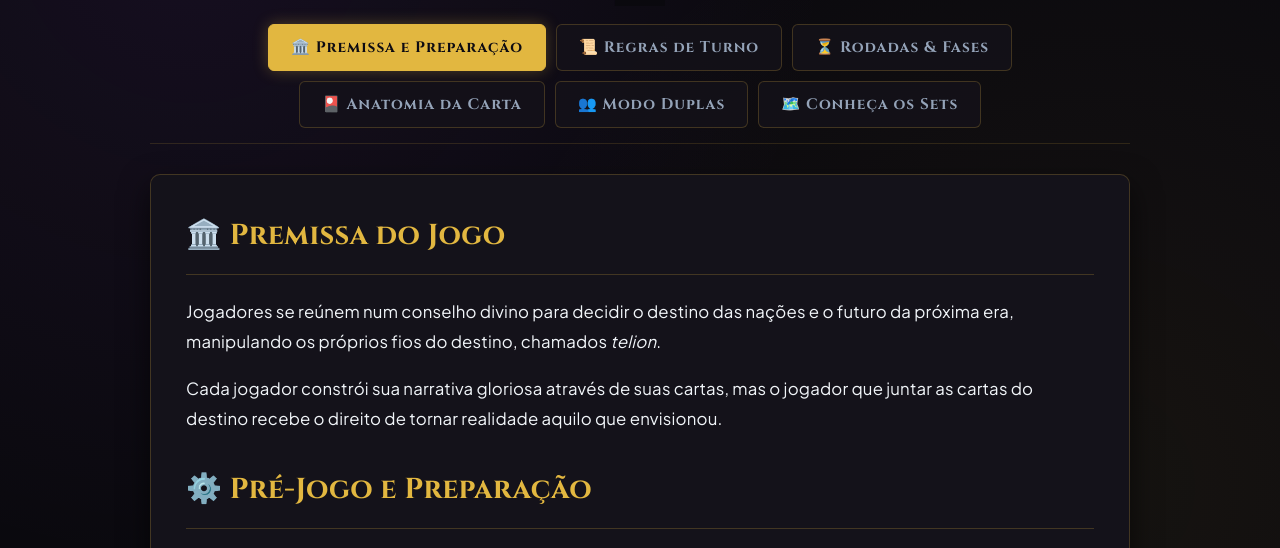
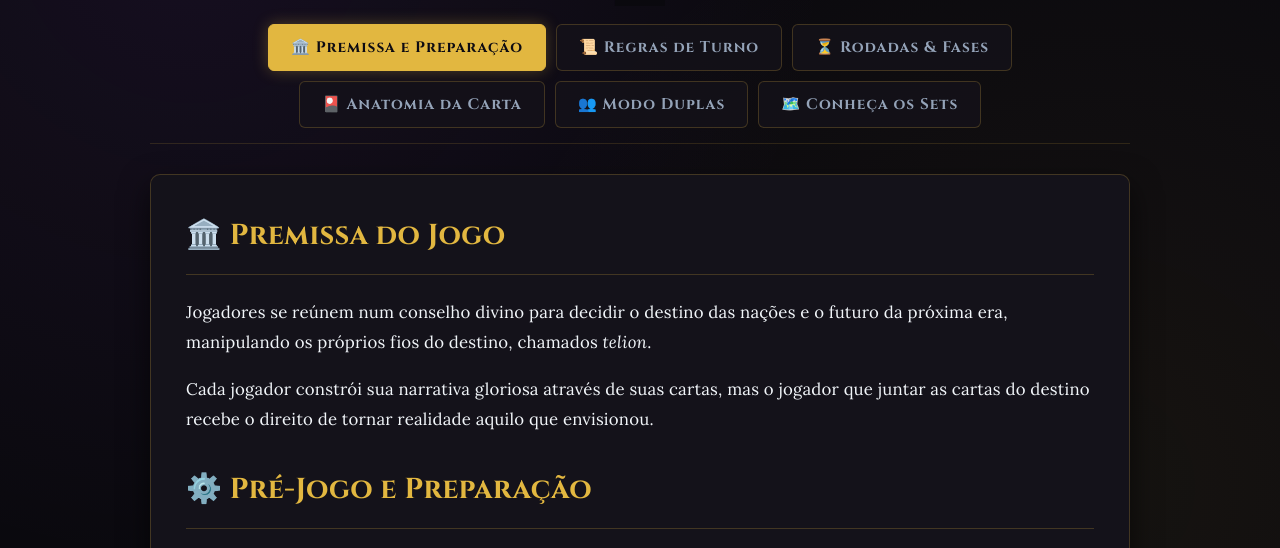
Before and after one commit to seamusgris/telion, a plain HTML site: page index.html in a window 1280 px wide. Shown: the part 193-741 px from the top of the page. Drawn offline with Linux system fonts and the light colour scheme.

Commit message:
Modify font settings and increase body font size
Updated font imports and adjusted font settings for improved typography.

```diff
--- a/index.html
+++ b/index.html
@@ -6,7 +6,7 @@
     <title>Telion — Guia Básico de Regras (versão de teste)</title>
     <link rel="icon" type="image/x-icon" href="favicon.png">
     <style>
-        @import url('https://fonts.googleapis.com/css2?family=Cinzel:wght@600;700;800&family=Plus+Jakarta+Sans:wght@400;500;600;700&display=swap');
+        @import url('https://fonts.googleapis.com/css2?family=Cinzel:wght@600;700;800&family=Lora:ital,wght@0,400;0,500;0,600;1,400&display=swap');
 
         :root {
             --bg-dark: #0a090e;
@@ -21,7 +21,7 @@
 
             /* Tipografia otimizada para legibilidade digital */
             --font-heading: 'Cinzel', serif;
-            --font-body: 'Plus Jakarta Sans', system-ui, -apple-system, sans-serif;
+            --font-body: 'Lora', system-ui, -apple-system, sans-serif;
         }
 
         * {
@@ -34,7 +34,7 @@
             background-color: var(--bg-dark);
             color: var(--text-main);
             font-family: var(--font-body);
-            font-size: 16px;
+            font-size: 18px;
             line-height: 1.8;
             letter-spacing: 0.2px;
             background-image:
```
